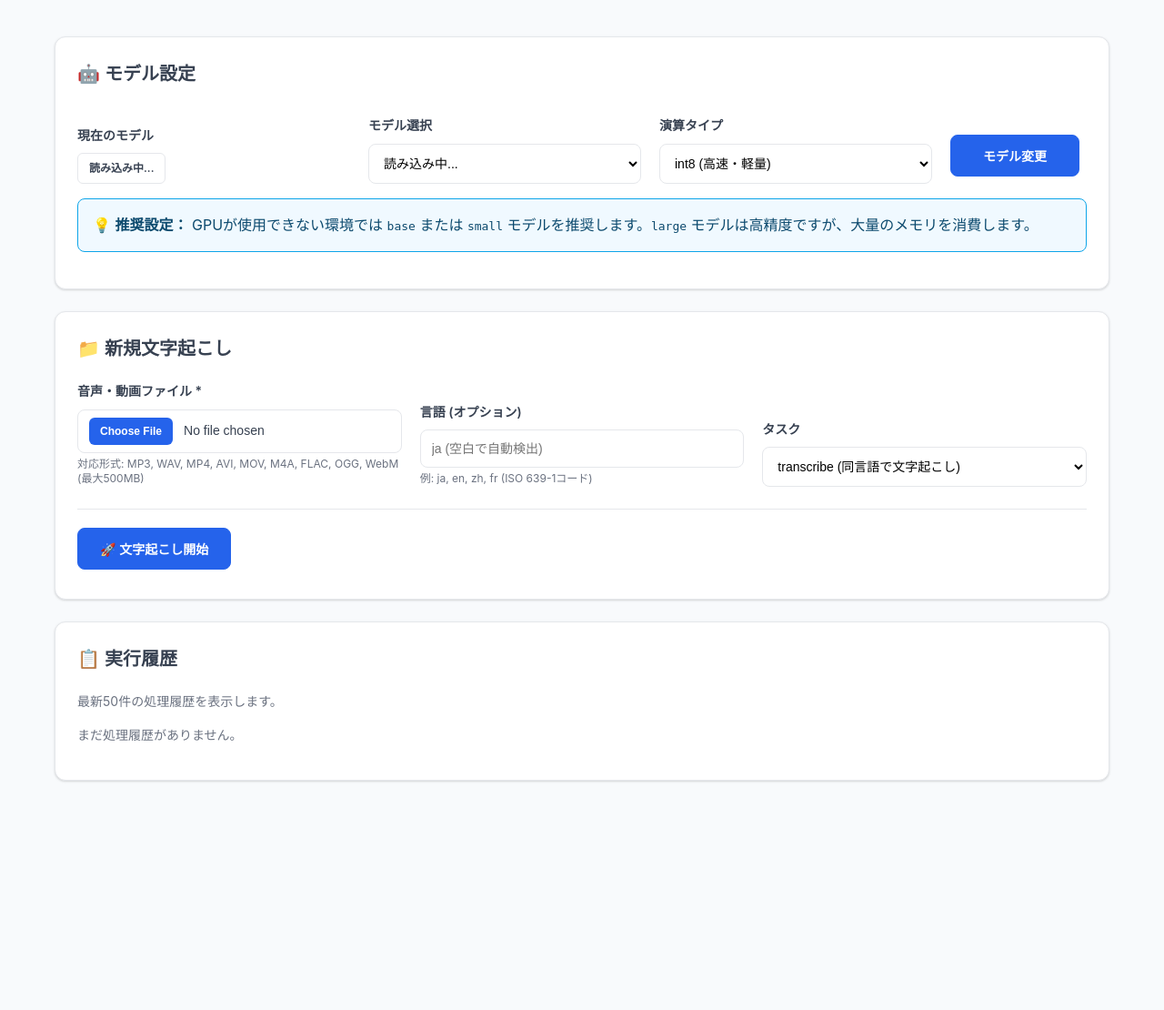
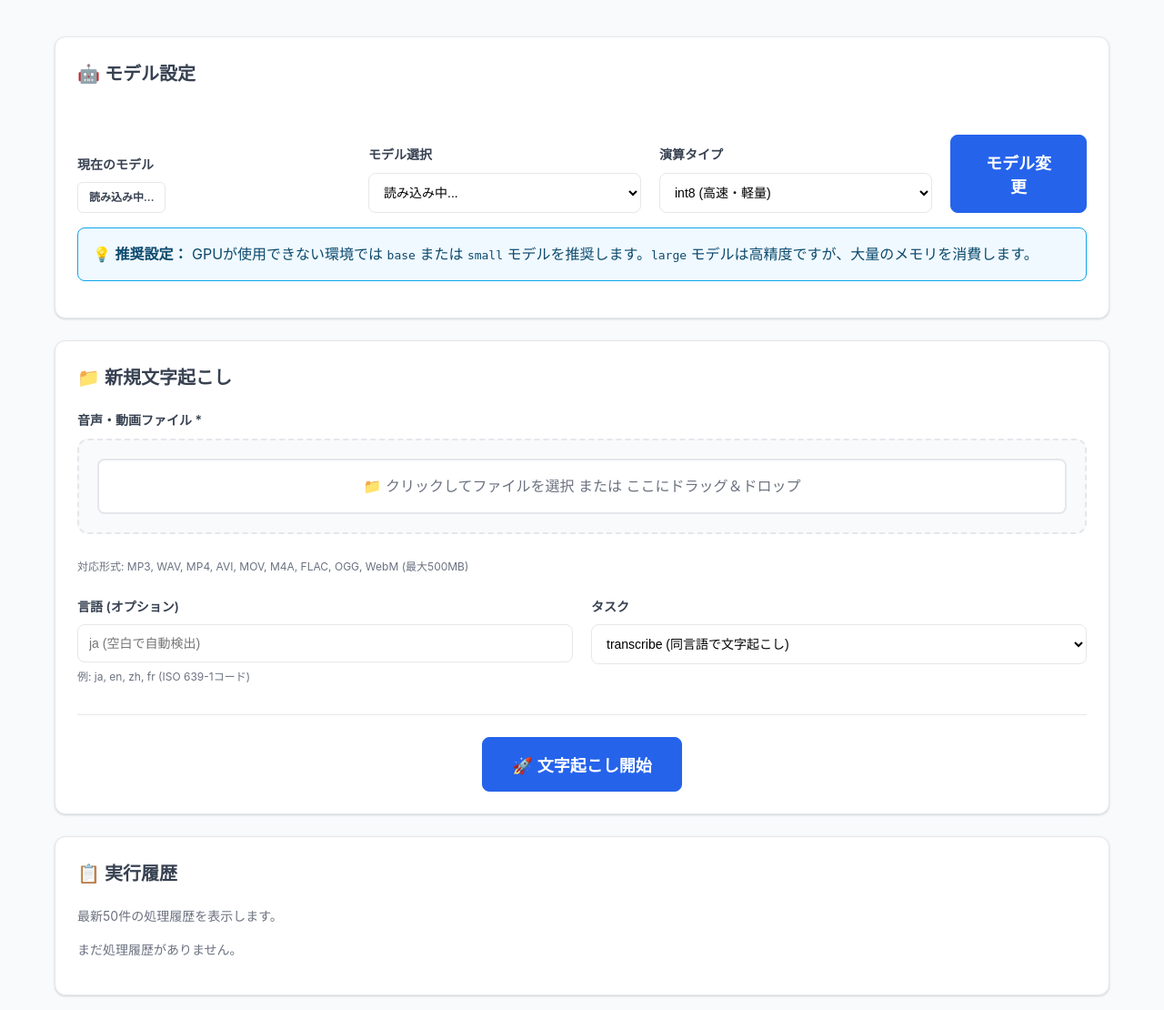
Before and after one commit to ornongk/WhisperLocalWeb, a FastAPI app: page / in a window 1280 px wide. Shown: the part 126-1236 px from the top of the page at 91% size. Before the commit the page ends 985 px from the top, so only its background shows below. Run offline with FastAPI, Linux system fonts and the light colour scheme; data that the repository does not hold is empty; parts of the project's set-up code (start-up, migrations or seed data) failed here and were passed over.

Commit message:
Update index.html

```diff
--- a/app/templates/index.html
+++ b/app/templates/index.html
@@ -77,25 +77,36 @@
       margin-bottom: 24px;
     }
 
-    /* 修正されたレイアウト設定 */
-    .form-row {
+    /* ファイル選択エリア（上段・フル幅） */
+    .file-upload-area {
+      margin-bottom: 20px;
+      padding: 20px;
+      border: 2px dashed var(--border-color);
+      border-radius: 12px;
+      background: var(--bg-hover);
+      transition: all 0.3s ease;
+    }
+
+    .file-upload-area:hover {
+      border-color: var(--primary-color);
+      background: #f0f9ff;
+    }
+
+    .file-upload-area.dragover {
+      border-color: var(--primary-color);
+      background: #dbeafe;
+    }
+
+    /* 設定エリア（下段・2カラム） */
+    .settings-row {
       display: grid;
-      grid-template-columns: 1fr 1fr 1fr;
+      grid-template-columns: 1fr 1fr;
       gap: 20px;
-      align-items: end;
       margin-bottom: 20px;
     }
 
-    /* モバイル対応 */
-    @media (max-width: 992px) {
-      .form-row {
-        grid-template-columns: 1fr 1fr;
-        gap: 16px;
-      }
-    }
-
     @media (max-width: 768px) {
-      .form-row {
+      .settings-row {
         grid-template-columns: 1fr;
         gap: 16px;
       }
@@ -104,7 +115,12 @@
     .form-field {
       display: flex;
       flex-direction: column;
-      min-width: 0; /* グリッドオーバーフローを防ぐ */
+    }
+
+    .form-field-full {
+      display: flex;
+      flex-direction: column;
+      width: 100%;
     }
 
     label {
@@ -135,56 +151,83 @@
       box-shadow: 0 0 0 3px rgba(37, 99, 235, 0.1);
     }
 
-    /* ファイル選択ボタンのスタイル調整 */
-    input[type=file] {
-      padding: 8px 12px;
+    /* ファイル選択の特別スタイル */
+    .file-input-wrapper {
+      position: relative;
+    }
+
+    .file-input-display {
+      padding: 16px;
+      border: 2px solid var(--border-color);
+      border-radius: 8px;
+      background: white;
+      min-height: 60px;
+      display: flex;
+      align-items: center;
+      justify-content: center;
+      cursor: pointer;
+      transition: all 0.3s ease;
+      text-align: center;
+    }
+
+    .file-input-display:hover {
+      border-color: var(--primary-color);
+      background: var(--bg-hover);
+    }
+
+    .file-input-display.has-file {
+      background: #f0fdf4;
+      border-color: var(--success-color);
+    }
+
+    .file-input-hidden {
+      position: absolute;
+      opacity: 0;
+      width: 100%;
+      height: 100%;
       cursor: pointer;
     }
 
-    input[type=file]::-webkit-file-upload-button {
-      background: var(--primary-color);
-      color: white;
-      border: none;
-      border-radius: 6px;
-      padding: 8px 12px;
-      margin-right: 12px;
-      cursor: pointer;
-      font-size: 12px;
-      font-weight: 600;
+    .file-placeholder {
+      color: var(--text-muted);
+      font-size: 16px;
     }
 
-    input[type=file]::-webkit-file-upload-button:hover {
-      background: var(--primary-hover);
+    .file-selected {
+      color: var(--success-color);
+      font-weight: 600;
     }
 
     .btn {
       display: inline-flex;
       align-items: center;
       justify-content: center;
-      padding: 12px 24px;
+      padding: 14px 28px;
       border: 1px solid var(--border-color);
       border-radius: 8px;
-      font-size: 14px;
+      font-size: 16px;
       font-weight: 600;
       text-decoration: none;
       color: var(--text-color);
       background: white;
       cursor: pointer;
       transition: all 0.2s;
-      margin-right: 8px;
-      margin-bottom: 8px;
       gap: 8px;
+      min-height: 48px;
     }
 
     .btn:hover {
       background: var(--bg-hover);
       border-color: var(--primary-color);
+      transform: translateY(-1px);
     }
 
     .btn-primary {
       background: var(--primary-color);
       color: white;
       border-color: var(--primary-color);
+      font-size: 18px;
+      padding: 16px 32px;
     }
 
     .btn-primary:hover {
@@ -195,6 +238,7 @@
     .btn:disabled {
       opacity: 0.5;
       cursor: not-allowed;
+      transform: none;
     }
 
     .badge {
@@ -304,18 +348,19 @@
     .file-info {
       font-size: 12px;
       color: var(--text-muted);
-      margin-top: 4px;
+      margin-top: 8px;
       line-height: 1.4;
     }
 
-    /* ボタンエリアを独立させる */
+    /* ボタンエリア */
     .button-area {
-      margin-top: 24px;
-      padding-top: 20px;
+      margin-top: 32px;
+      padding-top: 24px;
       border-top: 1px solid var(--border-color);
+      text-align: center;
     }
 
-    /* モデル設定行の改善 */
+    /* モデル設定行 */
     .model-row {
       display: grid;
       grid-template-columns: 2fr 2fr 2fr 1fr;
@@ -334,6 +379,19 @@
       .model-row {
         grid-template-columns: 1fr;
         gap: 16px;
+      }
+
+      body {
+        padding: 16px;
+      }
+
+      .file-upload-area {
+        padding: 16px;
+      }
+
+      .btn-primary {
+        font-size: 16px;
+        padding: 14px 24px;
       }
     }
   </style>
@@ -386,21 +444,36 @@
   <section class="card">
     <h2>📁 新規文字起こし</h2>
     <form id="upload-form" action="/upload" method="post" enctype="multipart/form-data">
+      <!-- ファイル選択エリア（上段） -->
       <div class="form-group">
-        <div class="form-row">
-          <div class="form-field">
-            <label for="file">音声・動画ファイル *</label>
-            <input type="file" id="file" name="file" accept="audio/*,video/*,.mp3,.wav,.mp4,.avi,.mov,.m4a,.flac,.ogg,.webm" required aria-describedby="file-help">
-            <div id="file-help" class="file-info">対応形式: MP3, WAV, MP4, AVI, MOV, M4A, FLAC, OGG, WebM (最大500MB)</div>
+        <div class="form-field-full">
+          <label for="file">音声・動画ファイル *</label>
+          <div class="file-upload-area" id="file-upload-area">
+            <div class="file-input-wrapper">
+              <div class="file-input-display" id="file-display">
+                <div class="file-placeholder">
+                  📁 クリックしてファイルを選択 または ここにドラッグ＆ドロップ
+                </div>
+              </div>
+              <input type="file" id="file" name="file" class="file-input-hidden"
+                     accept="audio/*,video/*,.mp3,.wav,.mp4,.avi,.mov,.m4a,.flac,.ogg,.webm" required>
+            </div>
           </div>
+          <div class="file-info">対応形式: MP3, WAV, MP4, AVI, MOV, M4A, FLAC, OGG, WebM (最大500MB)</div>
+        </div>
+      </div>
+
+      <!-- 設定エリア（下段） -->
+      <div class="form-group">
+        <div class="settings-row">
           <div class="form-field">
             <label for="language">言語 (オプション)</label>
-            <input type="text" id="language" name="language" placeholder="ja (空白で自動検出)" maxlength="10" aria-describedby="lang-help">
-            <div id="lang-help" class="file-info">例: ja, en, zh, fr (ISO 639-1コード)</div>
+            <input type="text" id="language" name="language" placeholder="ja (空白で自動検出)" maxlength="10">
+            <div class="file-info">例: ja, en, zh, fr (ISO 639-1コード)</div>
           </div>
           <div class="form-field">
             <label for="task">タスク</label>
-            <select id="task" name="task" aria-label="タスク選択">
+            <select id="task" name="task">
               <option value="transcribe" selected>transcribe (同言語で文字起こし)</option>
               <option value="translate">translate (英語に翻訳)</option>
             </select>
@@ -408,6 +481,7 @@
         </div>
       </div>
 
+      <!-- ボタンエリア -->
       <div class="button-area">
         <button type="submit" class="btn btn-primary" id="submit-btn">
           <span id="submit-text">🚀 文字起こし開始</span>
@@ -482,6 +556,103 @@ async function fetchJSON(url, options = {}) {
     console.error('Fetch error:', error);
     throw error;
   }
+}
+
+// Enhanced file upload handling
+function updateFileDisplay(file) {
+  const display = document.getElementById('file-display');
+  const uploadArea = document.getElementById('file-upload-area');
+
+  if (file) {
+    const fileSize = (file.size / (1024 * 1024)).toFixed(2);
+    display.innerHTML = `
+      <div class="file-selected">
+        ✅ ${file.name} (${fileSize}MB)
+      </div>
+    `;
+    display.classList.add('has-file');
+    uploadArea.classList.remove('dragover');
+  } else {
+    display.innerHTML = `
+      <div class="file-placeholder">
+        📁 クリックしてファイルを選択 または ここにドラッグ＆ドロップ
+      </div>
+    `;
+    display.classList.remove('has-file');
+  }
+}
+
+// Drag and drop functionality
+const fileUploadArea = document.getElementById('file-upload-area');
+const fileInput = document.getElementById('file');
+const fileDisplay = document.getElementById('file-display');
+
+fileUploadArea.addEventListener('dragover', (e) => {
+  e.preventDefault();
+  fileUploadArea.classList.add('dragover');
+});
+
+fileUploadArea.addEventListener('dragleave', (e) => {
+  e.preventDefault();
+  fileUploadArea.classList.remove('dragover');
+});
+
+fileUploadArea.addEventListener('drop', (e) => {
+  e.preventDefault();
+  fileUploadArea.classList.remove('dragover');
+
+  const files = e.dataTransfer.files;
+  if (files.length > 0) {
+    fileInput.files = files;
+    updateFileDisplay(files[0]);
+    validateFile(files[0]);
+  }
+});
+
+fileDisplay.addEventListener('click', () => {
+  fileInput.click();
+});
+
+fileInput.addEventListener('change', (e) => {
+  const file = e.target.files[0];
+  updateFileDisplay(file);
+  if (file) {
+    validateFile(file);
+  }
+});
+
+function validateFile(file) {
+  const allowedTypes = [
+    'audio/mpeg', 'audio/wav', 'audio/mp4', 'audio/x-m4a',
+    'audio/flac', 'audio/ogg', 'audio/webm',
+    'video/mp4', 'video/avi', 'video/quicktime', 'video/webm'
+  ];
+
+  const allowedExtensions = ['.mp3', '.wav', '.mp4', '.avi', '.mov', '.m4a', '.flac', '.ogg', '.webm'];
+  const fileExtension = file.name.toLowerCase().substring(file.name.lastIndexOf('.'));
+
+  if (!allowedTypes.includes(file.type) && !allowedExtensions.includes(fileExtension)) {
+    showAlert('対応していないファイル形式です');
+    updateFileDisplay(null);
+    fileInput.value = '';
+    return false;
+  }
+
+  if (file.size > 500 * 1024 * 1024) {
+    showAlert('ファイルサイズが大きすぎます (最大500MB)');
+    updateFileDisplay(null);
+    fileInput.value = '';
+    return false;
+  }
+
+  if (file.size < 1024) {
+    showAlert('ファイルサイズが小さすぎます');
+    updateFileDisplay(null);
+    fileInput.value = '';
+    return false;
+  }
+
+  return true;
 }
 
 // Model management
@@ -585,7 +756,7 @@ document.getElementById('btn_switch').addEventListener('click', async () => {
   }
 });
 
-// File upload handling
+// Form submission
 document.getElementById('upload-form').addEventListener('submit', function(e) {
   const fileInput = document.getElementById('file');
   const submitBtn = document.getElementById('submit-btn');
@@ -600,16 +771,8 @@ document.getElementById('upload-form').addEventListener('submit', function(e) {
 
   const file = fileInput.files[0];
 
-  // File size validation (500MB = 500 * 1024 * 1024 bytes)
-  if (file.size > 500 * 1024 * 1024) {
+  if (!validateFile(file)) {
     e.preventDefault();
-    showAlert('ファイルサイズが大きすぎます (最大500MB)');
-    return;
-  }
-
-  if (file.size < 1024) {
-    e.preventDefault();
-    showAlert('ファイルサイズが小さすぎます');
     return;
   }
 
@@ -617,32 +780,6 @@ document.getElementById('upload-form').addEventListener('submit', function(e) {
   submitBtn.disabled = true;
   submitText.style.display = 'none';
   submitLoading.style.display = 'inline-block';
-});
-
-// File input validation
-document.getElementById('file').addEventListener('change', function(e) {
-  const file = e.target.files[0];
-  if (!file) return;
-
-  const allowedTypes = [
-    'audio/mpeg', 'audio/wav', 'audio/mp4', 'audio/x-m4a',
-    'audio/flac', 'audio/ogg', 'audio/webm',
-    'video/mp4', 'video/avi', 'video/quicktime', 'video/webm'
-  ];
-
-  const allowedExtensions = ['.mp3', '.wav', '.mp4', '.avi', '.mov', '.m4a', '.flac', '.ogg', '.webm'];
-  const fileExtension = file.name.toLowerCase().substring(file.name.lastIndexOf('.'));
-
-  if (!allowedTypes.includes(file.type) && !allowedExtensions.includes(fileExtension)) {
-    showAlert('対応していないファイル形式です');
-    e.target.value = '';
-    return;
-  }
-
-  // Show file info
-  const fileSize = (file.size / (1024 * 1024)).toFixed(2);
-  const fileHelp = document.getElementById('file-help');
-  fileHelp.textContent = `選択中: ${file.name} (${fileSize}MB)`;
 });
 
 // Logs management
```
